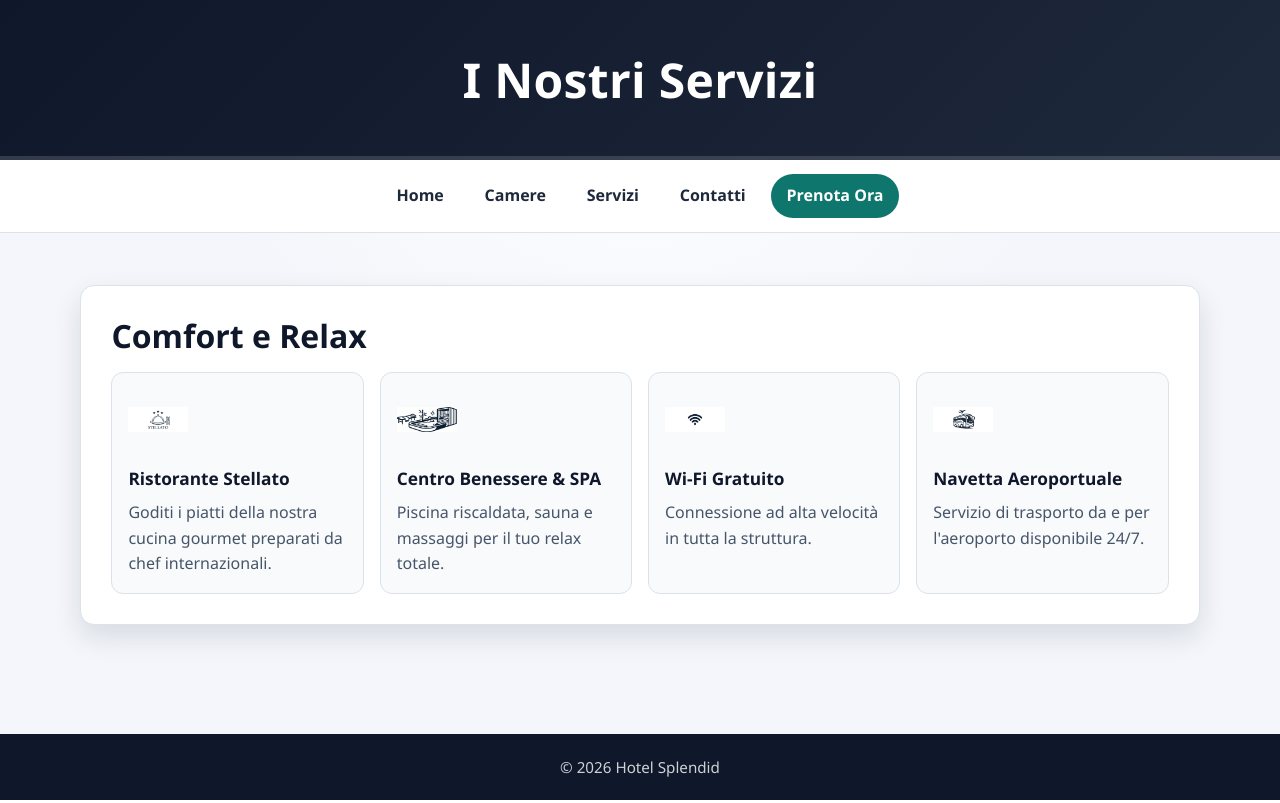
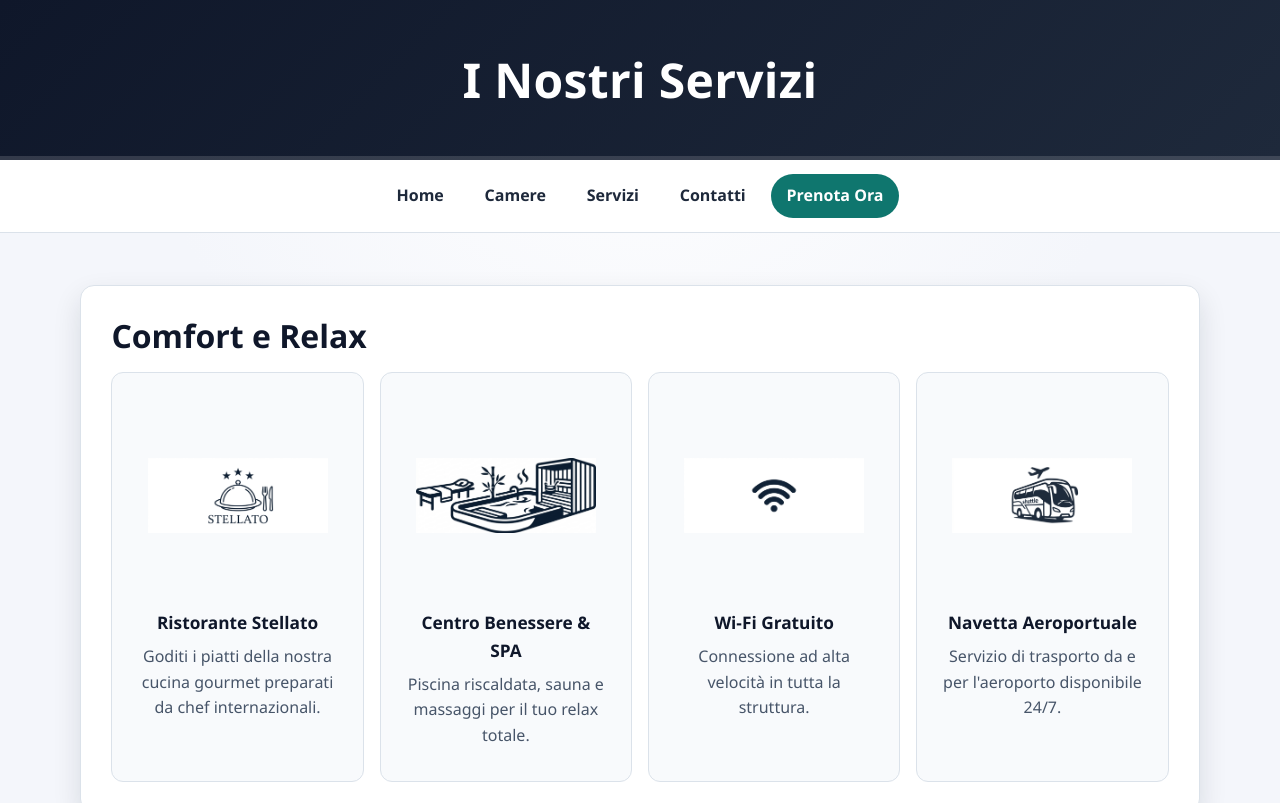
Before and after one commit to Umbe73/Project-Work-Porciello, a plain HTML site: page sito_hotel/servizi.html in a window 1280 px wide. Shown: the top 803 px of the page. Drawn offline with Linux system fonts and the light colour scheme.

Commit message:
UI: loghi servizi ingranditi (180px) e centrati con testi allineati

```diff
--- a/sito_hotel/style.css
+++ b/sito_hotel/style.css
@@ -190,10 +190,18 @@ main {
     font-size: 1.08rem;
 }
 
+.servizio-card .card-content {
+    text-align: center;
+    display: flex;
+    flex-direction: column;
+    align-items: center;
+    padding: 2rem 1.5rem;
+}
+
 .servizio-logo {
-    width: 60px;
-    height: 60px;
-    margin-bottom: 1rem;
+    width: 180px;
+    height: 180px;
+    margin-bottom: 1.5rem;
     display: flex;
     align-items: center;
     justify-content: center;
```
